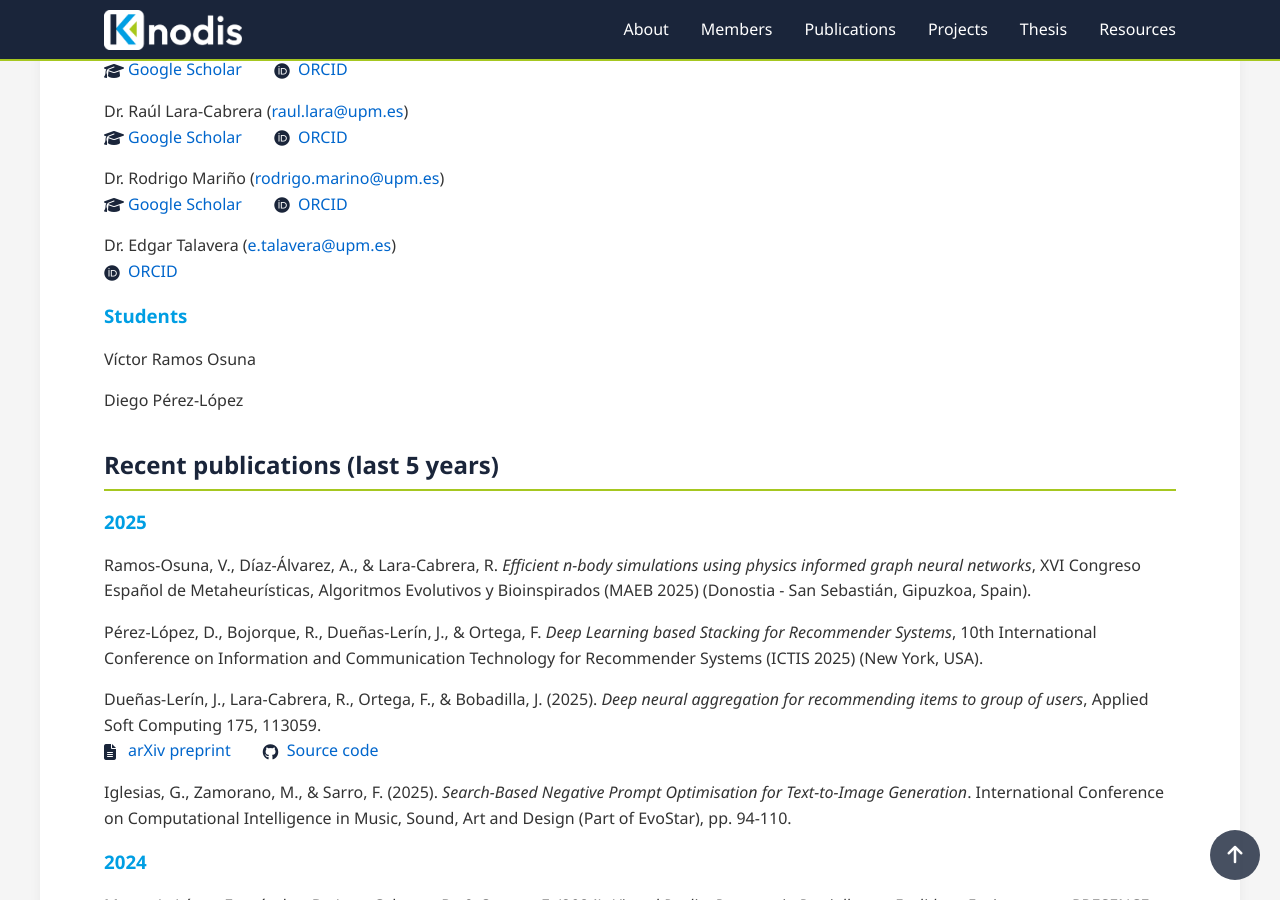
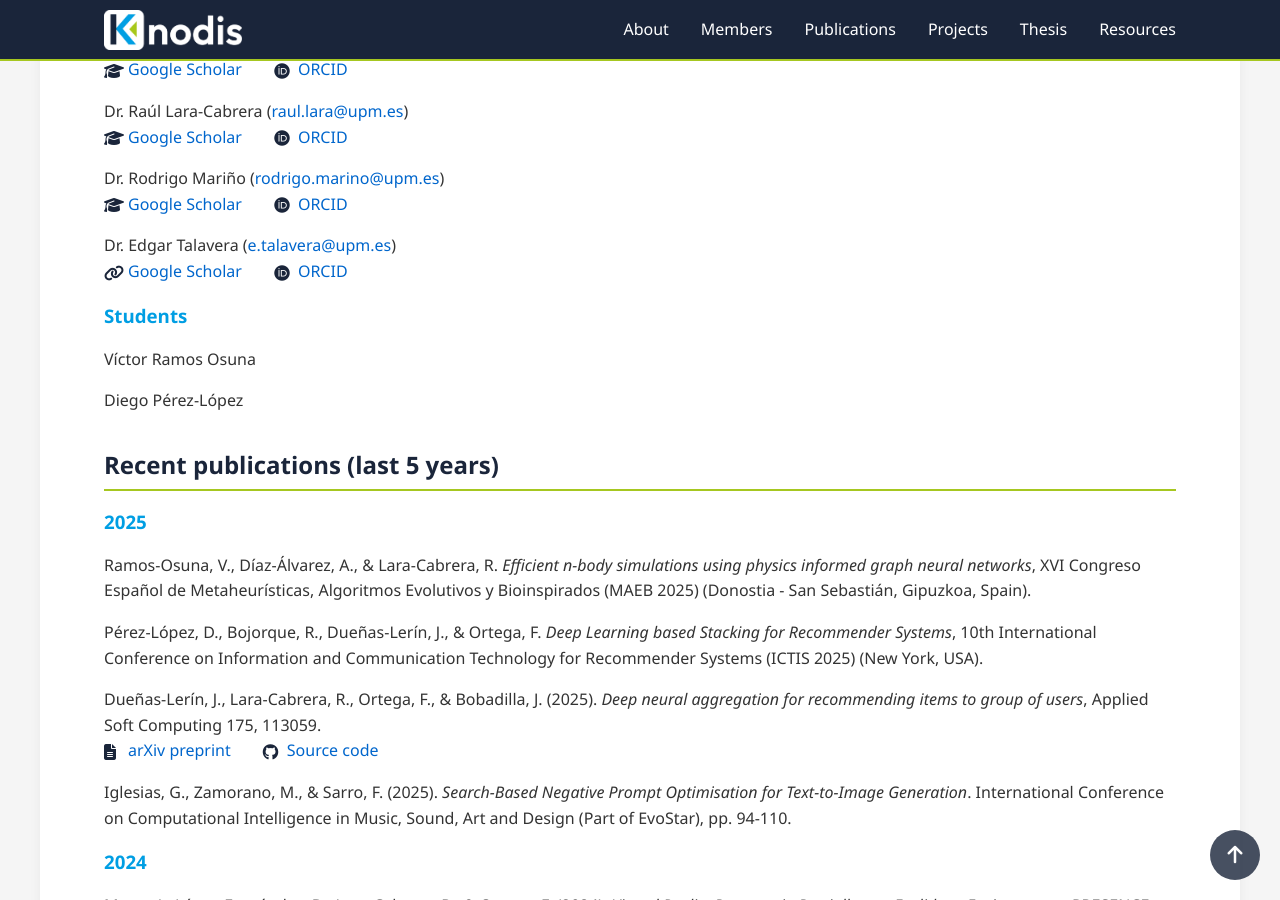
Before and after one commit to KNODIS-Research-Group/knodis-research-group.github.io, a Jekyll site: the page built from index.md, in a window 1280 px wide and 900 px high, scrolled down 1627 px. Built offline with Jekyll 4.4.1, drawn with Linux system fonts in a browser that asks for light colours.

Commit message:
Update index.md
Agregado scholar Edgar

```diff
--- a/index.md
+++ b/index.md
@@ -53,6 +53,7 @@ Through this blend of cutting-edge research, innovation in teaching, and industr
   - [Google Scholar](https://scholar.google.com/citations?user=jY17GykAAAAJ&hl=es)
   - [ORCID](https://orcid.org/0000-0002-9699-3398)
 - Dr. Edgar Talavera ([e.talavera@upm.es](mailto:e.talavera@upm.es))
+  - [Google Scholar](https://scholar.google.es/citations?user=rSxmiGsAAAAJ&hl=es)
   - [ORCID](https://orcid.org/0000-0001-9480-922X)
 
 ### Students
```
